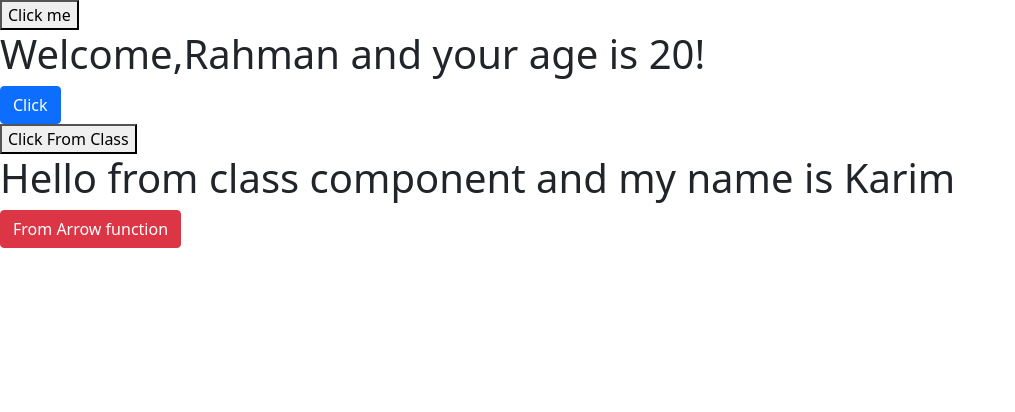
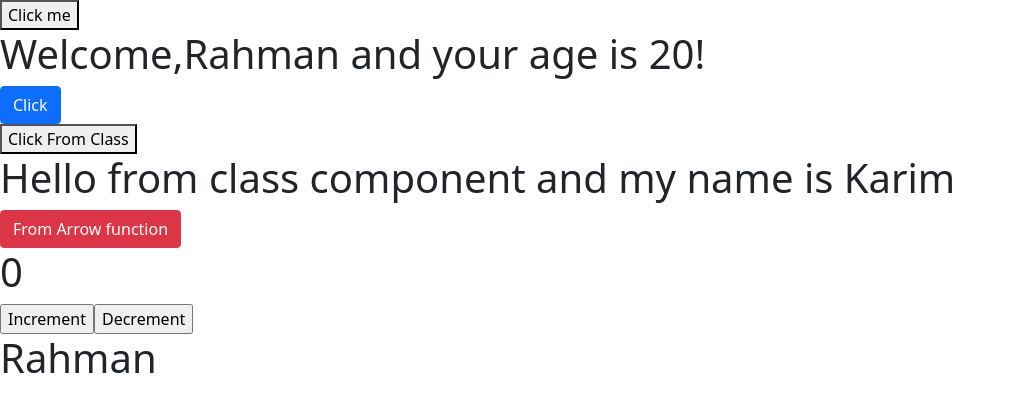
Before and after one commit to Abdur-Rahman123/practrice_React, a React (Create React App) app: page / in a window 1280 px wide. Shown: the top 412 px of the page, without its empty margins (0-1015 px from the left). Built offline with nearby package versions, Linux system fonts and the light colour scheme.

Commit message:
State with increment

```diff
--- a/src/App.js
+++ b/src/App.js
@@ -3,6 +3,7 @@ import './App.css';
 import Welcome from './Welcome';
 import Class from './Class'
 import Myfunction from './Function';
+import State from './State';
 
 function App() {
   return (
@@ -10,6 +11,7 @@ function App() {
     <Welcome name="Rahman" age="20"></Welcome>
     <Class name="Karim"></Class>
     <Myfunction></Myfunction>
+    <State></State>
 
     </div>
 
--- /dev/null
+++ b/src/State.js
@@ -0,0 +1,30 @@
+import React,{ Component}   from 'react';
+
+class State extends Component{
+    constructor(props){
+        super(props);
+        this.state={
+            value:0,
+            name:"Rahman"
+        };
+    }
+    increment(type){
+       this.setState(prevent=>{
+           return {value:type=='add' ? prevent.value+1 : prevent.value-1}
+       })
+    }
+    add(){
+        this.setState({value:this.state.value+1});
+    }
+    render() {
+        return (
+        <div>
+            <h1>{this.state.value}</h1>
+           <input onClick={this.increment.bind(this,"add")} type="button" value="Increment"/>
+           <input onClick={this.increment.bind(this,"sub")} type="button" value="Decrement"/>
+            <h1>{this.state.name}</h1>
+        </div>
+        )
+    }
+}
+export default State;
```
